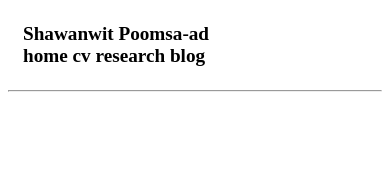
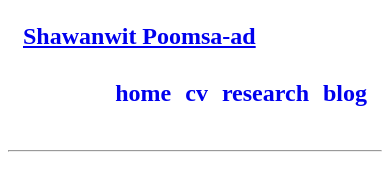
Before and after one commit to DocBonus/docbonus.github.io, a plain HTML site: page index.html in a window 390 px wide. Drawn offline with Linux system fonts and the light colour scheme.

Commit message:
modified:   index.html

```diff
--- a/index.html
+++ b/index.html
@@ -10,37 +10,40 @@
             align-items: center;
             padding: 15px;
         }
-        .left h1, .right h1 {
+        .left h1, .right a {
             margin: 0;
-        }
-        .right a, .left a {
             text-decoration: none;
-            color: inherit;
         }
         .right a {
             margin-left: 20px;
         }
-                /* Media Queries for Mobile Optimization */
-                @media (max-width: 768px) {
+
+        /* Media Queries for Mobile Optimization */
+        @media (max-width: 768px) {
             nav.group {
-                flex-direction: column; /* Stack the elements vertically */
-                align-items: flex-start; /* Align to the left */
+                flex-direction: column;
+                align-items: stretch; /* Stretch to fill the container */
+            }
+            .left {
+                text-align: left; /* Keep the heading on the left */
+                margin-bottom: 10px; /* Space between the heading and links */
+            }
+            .right {
+                display: flex;
+                justify-content: flex-end; /* Align links to the right */
             }
             .right a {
-                margin-left: 0; /* Remove margin between links */
-                margin-top: 10px; /* Add space between links */
-            }
-            .left h1, .right h1 {
-                font-size: 1.5em; /* Smaller font size on mobile */
+                margin-left: 10px; /* Space between links */
             }
         }
 
         @media (max-width: 480px) {
-            .left h1, .right h1 {
-                font-size: 1.2em; /* Even smaller font size for small screens */
+            .left h1 {
+                font-size: 1.5em;
             }
             .right a {
-                font-size: 1em; /* Adjust link size for readability */
+                font-size: 1em;
+                margin-left: 8px;
             }
         }
     </style>
```
